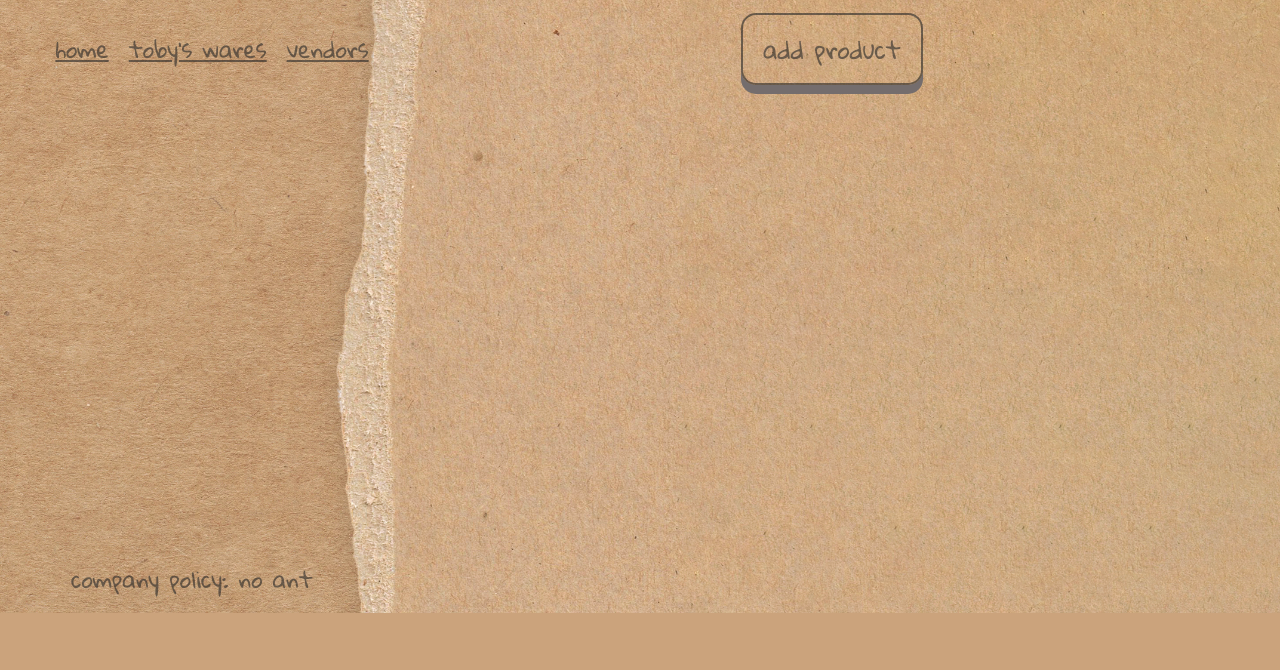
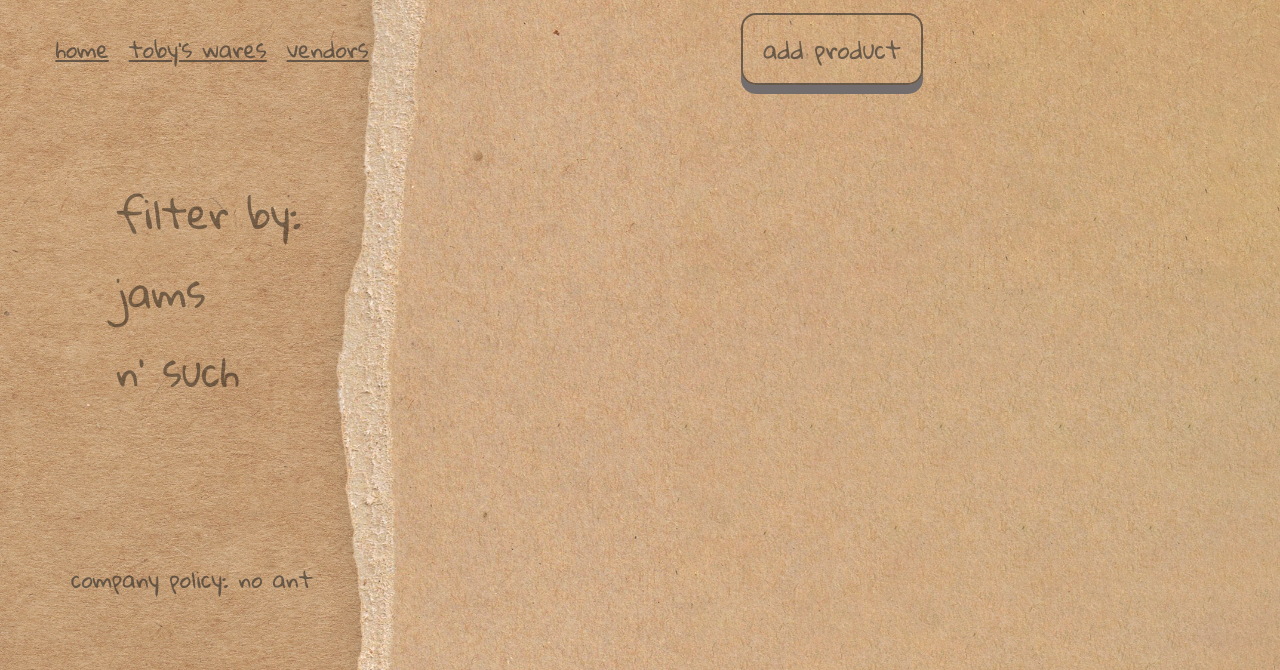
Before and after one commit to elizaholman/Jams-n-Such, a Flask app: page /products in a window 1280 px wide. Shown: the part 187-857 px from the top of the page. Before the commit the page ends 800 px from the top, so only its background shows below. Run offline with Flask 2, Linux system fonts and the light colour scheme; data that the repository does not hold is empty; some libraries are stand-ins or nearby versions.

Commit message:
commit before presenting

```diff
--- a/jams_n_such/static/style.css
+++ b/jams_n_such/static/style.css
@@ -70,7 +70,7 @@
     width: 300px;
 }
 
-.filter_container {
+.filter_by {
     position: absolute;
     width: 300px;
     height: 497px;
@@ -83,7 +83,7 @@
     font-size: 40px;
     line-height: 79px;
 
-    color: rgba(0, 0, 0, 0.6);
+    color: rgba(0, 0, 0, 0.419);
 }
 
 .link {
--- a/jams_n_such/templates/products/index.html
+++ b/jams_n_such/templates/products/index.html
@@ -34,7 +34,11 @@
         {% endfor %}
     </div>
 
-
+    <div class="filter_by">
+        Filter By:<br>
+        Jams<br>
+        n' Such<br>
+    </div>
 
 <div class="add">
     <a class="link" href="/products/new">
```
